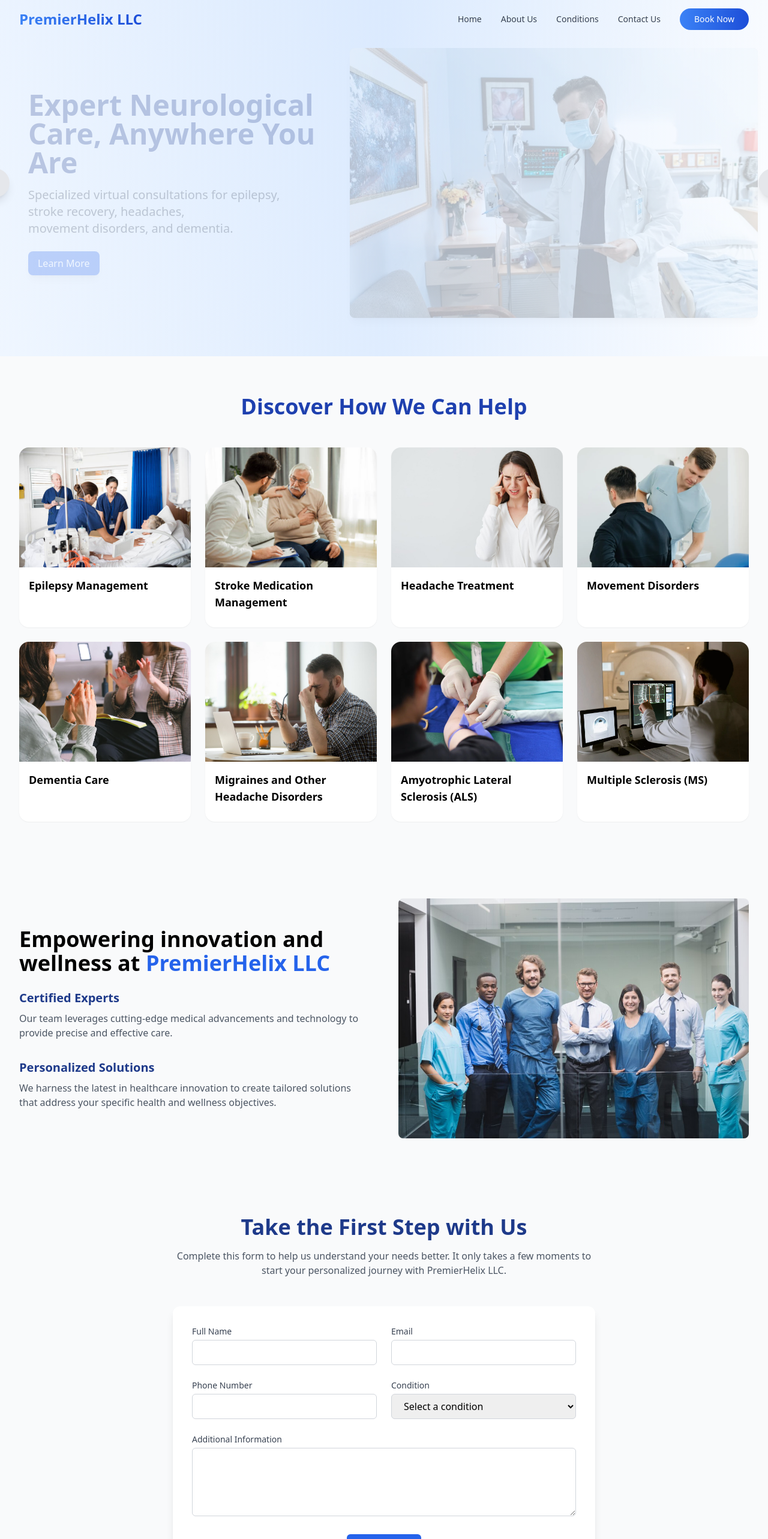
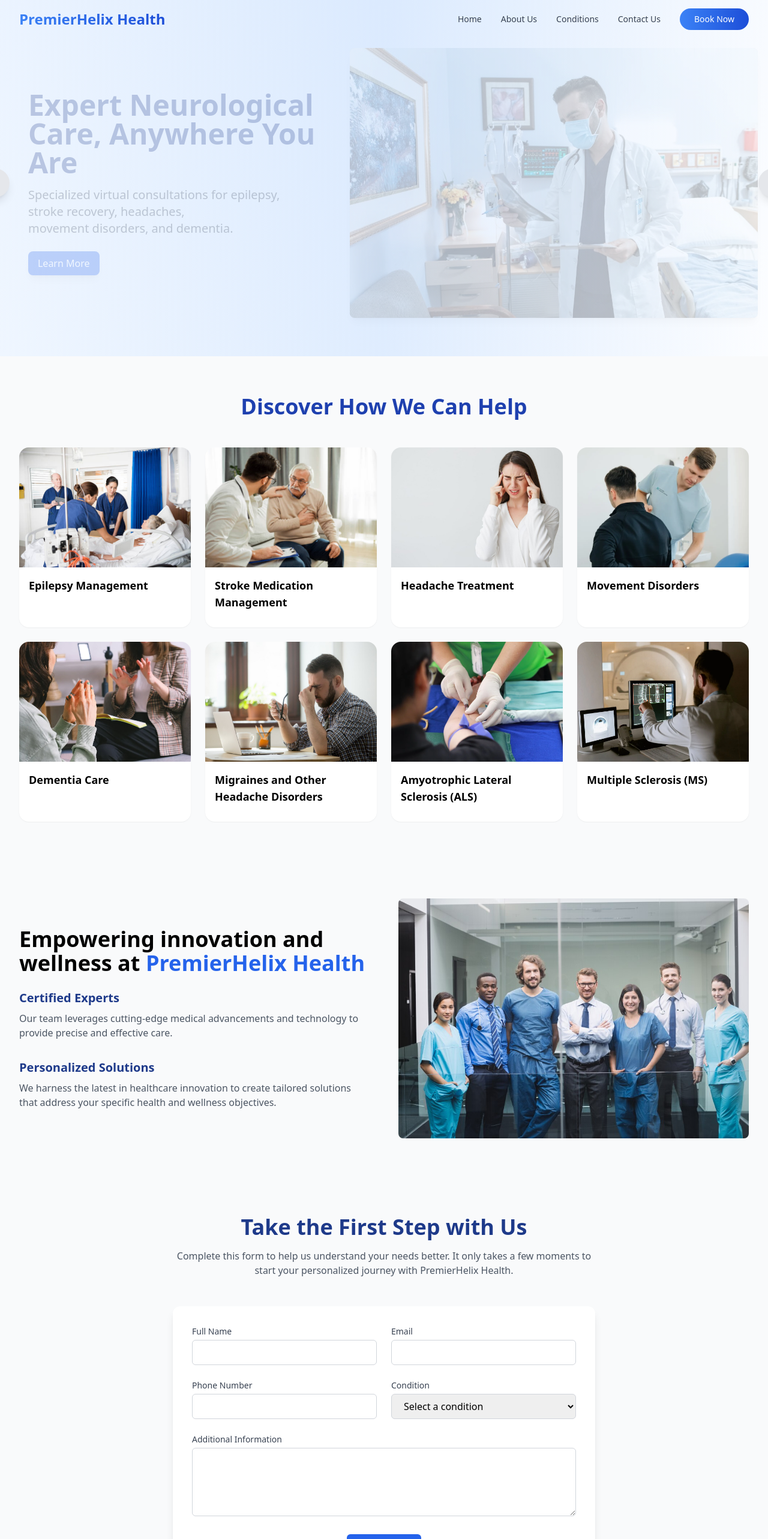
Before and after one commit to Parvez-Holbox/premierhelix, a Next.js app: page / in a window 1280 px wide. Shown: the top 2566 px of the page at 60% size. Built offline with nearby package versions, Linux system fonts and the light colour scheme.

Commit message:
name changes

```diff
--- a/app/layout.js
+++ b/app/layout.js
@@ -1,7 +1,7 @@
 import './globals.css'
 
 export const metadata = {
-  title: 'PremierHelix LLC',
+  title: 'PremierHelix Health',
   description: 'Specialized virtual consultations for epilepsy,<br>stroke recovery, headaches,<br>movement disorders, and dementia.',
 }
 
--- a/components/about-us.js
+++ b/components/about-us.js
@@ -23,7 +23,7 @@
           >
             <h2 className="text-3xl md:text-4xl font-bold mb-6 text-black-900">
               Empowering innovation and wellness at{' '}
-              <span className="text-blue-600">PremierHelix LLC</span>
+              <span className="text-blue-600">PremierHelix Health</span>
             </h2>
             <div className="space-y-8">
               <div>
--- a/components/contact-form.js
+++ b/components/contact-form.js
@@ -31,7 +31,7 @@
             Take the First Step with Us
           </h2>
           <p className="text-gray-600">
-            Complete this form to help us understand your needs better. It only takes a few moments to start your personalized journey with PremierHelix LLC.
+            Complete this form to help us understand your needs better. It only takes a few moments to start your personalized journey with PremierHelix Health.
           </p>
         </motion.div>
 
--- a/components/footer.js
+++ b/components/footer.js
@@ -95,7 +95,7 @@
 
         {/* Footer Bottom */}
         <div className="border-t border-blue-700 mt-8 pt-4 text-center text-gray-300">
-          <p>&copy; {new Date().getFullYear()} PremierHelix LLC. All rights reserved.</p>
+          <p>&copy; {new Date().getFullYear()} PremierHelix Health. All rights reserved.</p>
         </div>
       </div>
     </footer>
--- a/components/hero.js
+++ b/components/hero.js
@@ -7,7 +7,7 @@
 
 const slides = [
   {
-    title: 'Welcome to PremierHelix LLC',
+    title: 'Welcome to PremierHelix Health',
     description: 'Empowering innovation through dedicated care and advanced solutions.',
     image: '/images/carousel/Slide1.jpg',
     link: '#conditions', // Add link for "Learn More" button
--- a/components/sidebar.js
+++ b/components/sidebar.js
@@ -39,7 +39,7 @@
             <div className="flex-shrink-0">
               <Link href="/" className="flex items-center">
                 <span className="text-2xl font-bold bg-gradient-to-r from-blue-500 to-blue-700 bg-clip-text text-transparent">
-                  PremierHelix LLC
+                  PremierHelix Health
                 </span>
               </Link>
             </div>
@@ -101,7 +101,7 @@
               <div className="flex flex-col h-full">
                 <div className="flex items-center justify-between p-4 border-b">
                   <span className="text-xl font-bold bg-gradient-to-r from-blue-500 to-blue-700 bg-clip-text text-transparent">
-                    PremierHelix LLC
+                    PremierHelix Health
                   </span>
                   <button
                     onClick={() => setIsOpen(false)}
```
Also changed, not shown: public/images/carousel/Slide1.jpg (deleted).
